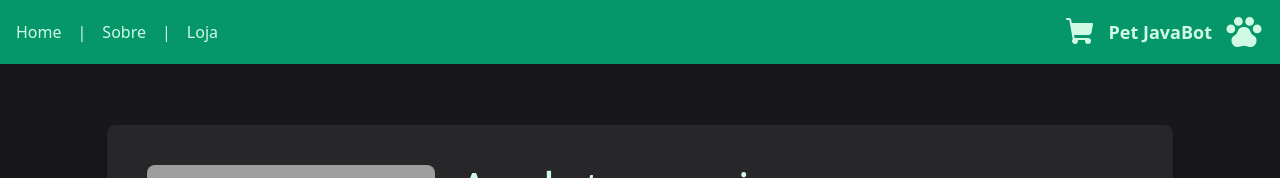
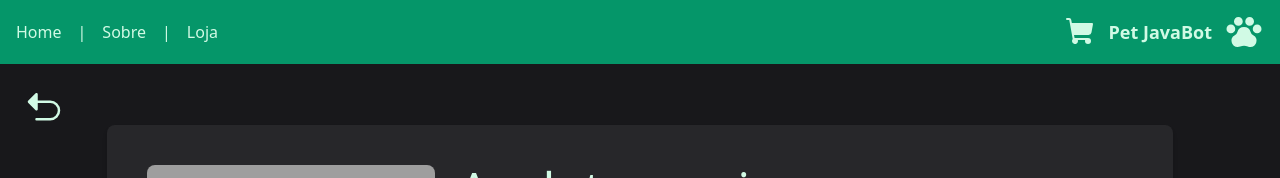
Before and after one commit to SamuTechMan/loja-pet-javabot-, a React (Vite) app: page /loja/0 in a window 1280 px wide. Shown: the top 178 px of the page. Built offline with nearby package versions, Linux system fonts and the light colour scheme; grey boxes are pictures that could not be loaded.

Commit message:
updated store

```diff
--- a/src/pages/ProductInfo.jsx
+++ b/src/pages/ProductInfo.jsx
@@ -1,10 +1,15 @@
-import { useParams } from "react-router-dom";
+import { ArrowUUpLeft } from "phosphor-react";
+import { Link, useParams } from "react-router-dom";
 import { animals } from "../animals";
+import color from "tailwindcss/colors";
 
 export default function ProductInfo() {
   const { animal } = useParams();
   return (
-    <div className="flex flex-1 items-center justify-center bg-zinc-900">
+    <div className="relative flex flex-1 items-center justify-center bg-zinc-900">
+      <Link className="absolute top-6 left-6" to="/loja">
+        <ArrowUUpLeft size={40} weight="fill" color={color.emerald[100]} />
+      </Link>
       <div className="flex h-full w-full gap-6 p-10 shadow-md max-md:flex-col max-md:text-center md:h-5/6 md:w-5/6 md:rounded-lg md:bg-zinc-800">
         <img
           className="aspect-square h-72 w-72 rounded-lg max-md:self-center"
```
